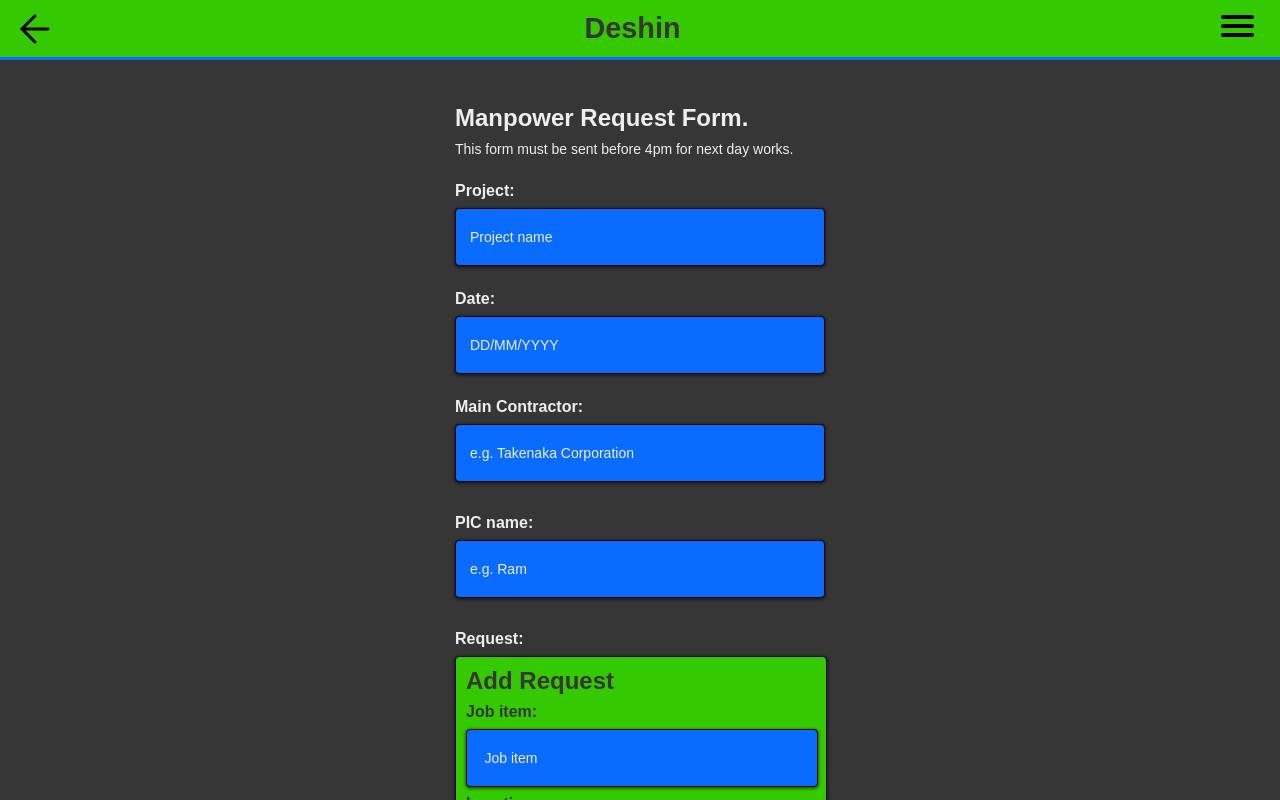
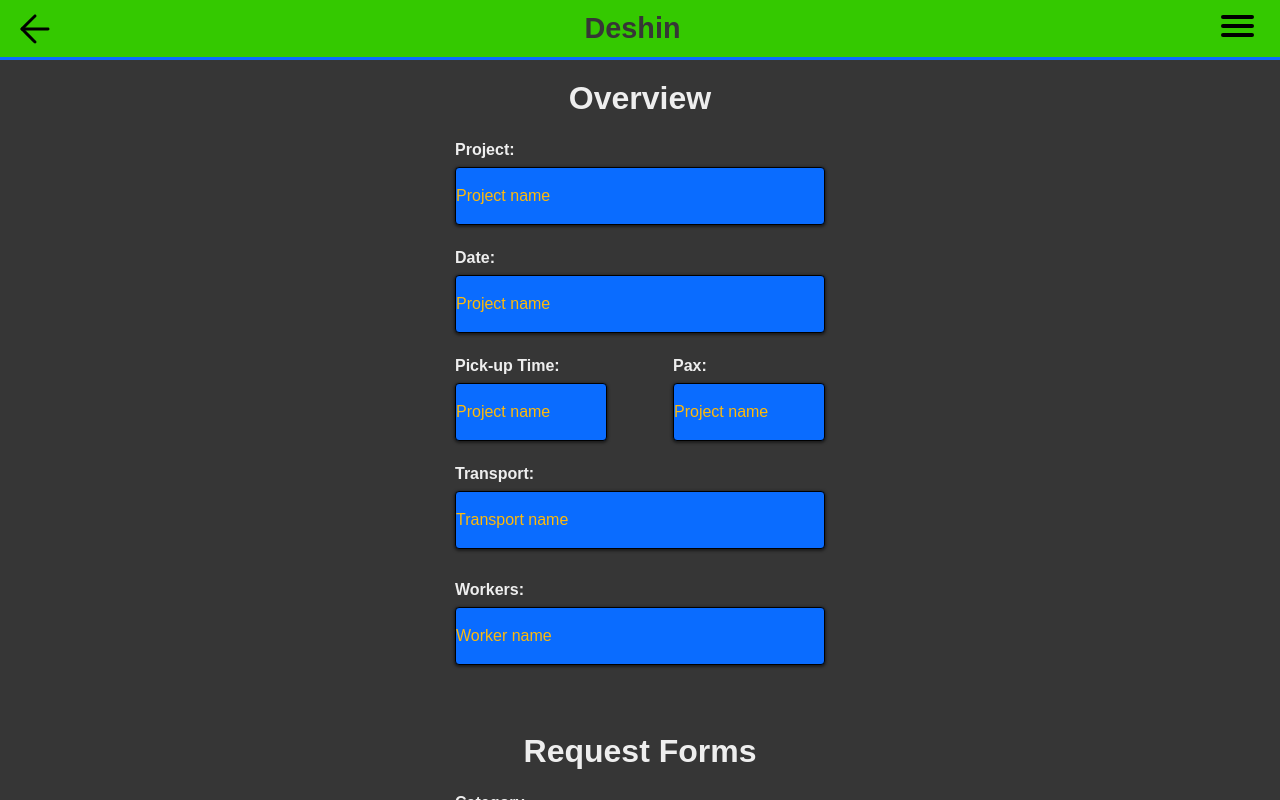
Before and after one commit to SSNmeister/servicerequests, a React (Create React App) app: page / in a window 1280 px wide. Shown: the top 800 px of the page. Built offline with nearby package versions, Linux system fonts and the light colour scheme.

Commit message:
Created Overview Page and Response Page

```diff
--- a/src/App.js
+++ b/src/App.js
@@ -4,14 +4,18 @@ import { Route, Routes } from "react-router-dom";
 import "./style.css";
 import ManpowerRequestForm from "./ManpowerRequestForm";
 import HomepageWorker from "./HomepageWorker";
+import Overview from "./Overview";
+import Response from "./Response";
 
 export default function App() {
   return (
     <div>
       {/* <Routes> */}
       <Navbar />
-      <ManpowerRequestForm />
-      {/* <HomepageWorker /> */}
+      {/* <Overview /> */}
+      <Response />
+      {/* <ManpowerRequestForm /> */}
+      <HomepageWorker />
       {/* </Routes> */}
     </div>
   );
--- /dev/null
+++ b/src/Overview.js
@@ -0,0 +1,69 @@
+import React from "react";
+import manpower from "./Assets/universal/manpower.svg";
+import material from "./Assets/universal/material.svg";
+import tick from "./Assets/universal/tick.svg";
+
+const Overview = () => {
+  return (
+    <div>
+      <div className="homepage--container">
+        <div className="homepage--header--container mb24">
+          <span className="fs32 fw700 white">Overview</span>
+        </div>
+        <div className="homepage--submission--container mb24">
+          <span className="fs16 fw700 white mb8">Today's submission</span>
+          <div className="overview--page--submissions--green fs16 fw700">
+            <div className="overview--project--box">
+              <span className="overview--project--header">Project:</span>
+              <span className="overview--project--text">T2E</span>
+            </div>
+
+            <div className="overview--project--box">
+              <span className="overview--project--header">Job Item:</span>
+              <span className="overview--project--text">
+                Terminal 2 Installation
+              </span>
+            </div>
+
+            <div className="overview--project--box">
+              <span className="overview--project--header">Location:</span>
+              <span className="overview--project--text">
+                Changi Airport T2, B2
+              </span>
+            </div>
+            <div className="overview--project--box">
+              <span className="overview--project--header">Workers:</span>
+              <div>
+                <img src={tick} alt="images"></img>
+                <span className="overview--project--text ml12">Example</span>
+              </div>
+            </div>
+          </div>
+        </div>
+        <div className="homepage--submission--container mb24">
+          <span className="fs16 fw700 white mb8">Today's submission</span>
+          <div className="category--cards--container--overview">
+            <div className="category--cards--box">
+              <img
+                src={manpower}
+                className="category--cards--icon"
+                alt="images"
+              ></img>
+              <div className="category--cards--text fw700">Manpower</div>
+            </div>
+            <div className="category--cards--box ml12">
+              <img
+                src={material}
+                className="category--cards--icon"
+                alt="images"
+              ></img>
+              <div className="category--cards--text fw700">Material</div>
+            </div>
+          </div>
+        </div>
+      </div>
+    </div>
+  );
+};
+
+export default Overview;
--- /dev/null
+++ b/src/Response.js
@@ -0,0 +1,61 @@
+import React from "react";
+
+const Response = () => {
+  return (
+    <div>
+      <div className="response--container">
+        <div className="homepage--header--container mb24">
+          <span className="fs32 fw700 white">Overview</span>
+        </div>
+        <div className="create--request--middle--container mb36">
+          <span className="fs16 fw700 white">Project:</span>
+          <div className="project--name--container mt8 mb24">
+            <div className="universal--input--forms--full">
+              <span>Project name</span>
+            </div>
+          </div>
+          <span className="fs16 fw700 white">Date:</span>
+          <div className="project--name--container mt8 mb24">
+            <div className="universal--input--forms--full">
+              <span>Project name</span>
+            </div>
+          </div>
+          <div className="response--pickuptime--pax--box">
+            <div className="response--pickuptime--pax--inner--box">
+              <span className="fs16 fw700 white">Pick-up Time:</span>
+              <div className="project--name--container mt8 mb24">
+                <div className="universal--input--forms--smaller--half">
+                  <span>Project name</span>
+                </div>
+              </div>
+            </div>
+            <div className="response--pickuptime--pax--inner--box">
+              <span className="fs16 fw700 white">Pax:</span>
+              <div className="project--name--container mt8 mb24">
+                <div className="universal--input--forms--smaller--half">
+                  <span>Project name</span>
+                </div>
+              </div>
+            </div>
+          </div>
+
+          <span className="fs16 fw700 white">Transport:</span>
+          <div className="project--name--container mt8 mb24">
+            <div className="universal--input--forms--full mb8">
+              <span>Transport name</span>
+            </div>
+          </div>
+
+          <span className="fs16 fw700 white">Workers:</span>
+          <div className="project--name--container mt8 mb24">
+            <div className="universal--input--forms--full mb8">
+              <span>Worker name</span>
+            </div>
+          </div>
+        </div>
+      </div>
+    </div>
+  );
+};
+
+export default Response;
--- a/src/style.css
+++ b/src/style.css
@@ -532,3 +532,65 @@ body {
   width: 350px;
   cursor: pointer;
 }
+
+/* ====================================Overview Page ====================================== */
+
+.overview--page--submissions--green {
+  color: black;
+  background-color: var(--green);
+  border: 1px solid black;
+  border-radius: 4px;
+  box-shadow: var(--shadowing);
+
+  width: 350px;
+}
+
+.overview--project--box {
+  display: flex;
+  flex-direction: column;
+  margin: 10px 0px;
+  margin-left: 10px;
+}
+
+.overview--project--header {
+  margin-bottom: 10px;
+}
+
+.overview--project--text {
+  font-weight: 200;
+}
+
+.category--cards--container--overview {
+  display: flex;
+  flex-direction: row;
+  width: 370px;
+}
+
+/* ====================================Response Page ====================================== */
+.response--container {
+  display: flex;
+  flex-direction: column;
+  justify-content: center;
+  align-items: center;
+}
+
+.response--pickuptime--pax--box {
+  display: flex;
+  justify-content: space-between;
+}
+
+.response--pickuptime--pax--inner--box {
+  display: flex;
+  flex-direction: column;
+}
+
+.universal--input--forms--smaller--half {
+  display: flex;
+  align-items: center;
+  width: 150px;
+  height: 56px;
+  background-color: var(--blue);
+  border-radius: 4px;
+  border: 1px black solid;
+  box-shadow: var(--shadowing);
+}
```
Also changed, not shown: src/Assets/universal/cross.svg (added), src/Assets/universal/tick.svg (added).
